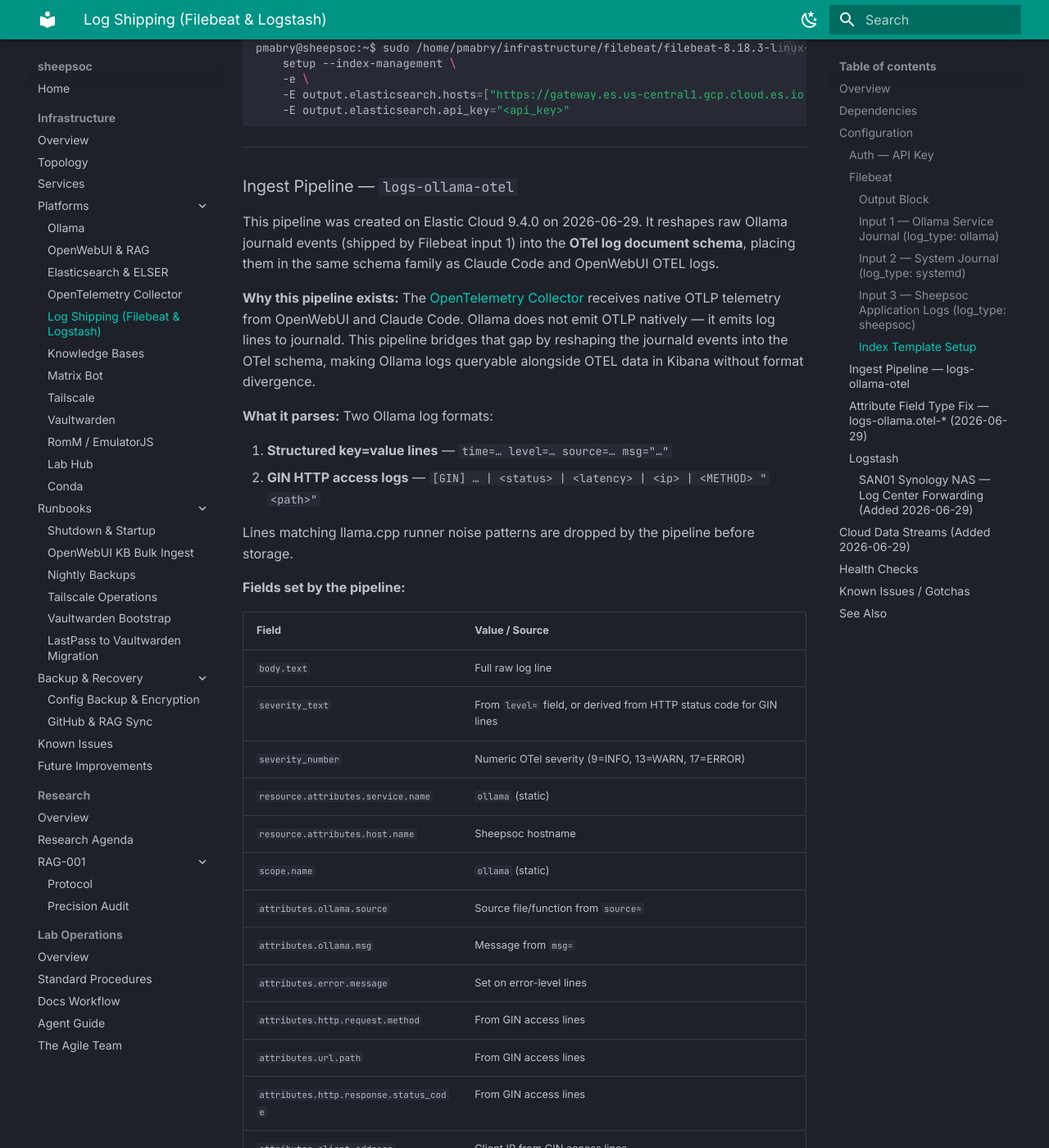
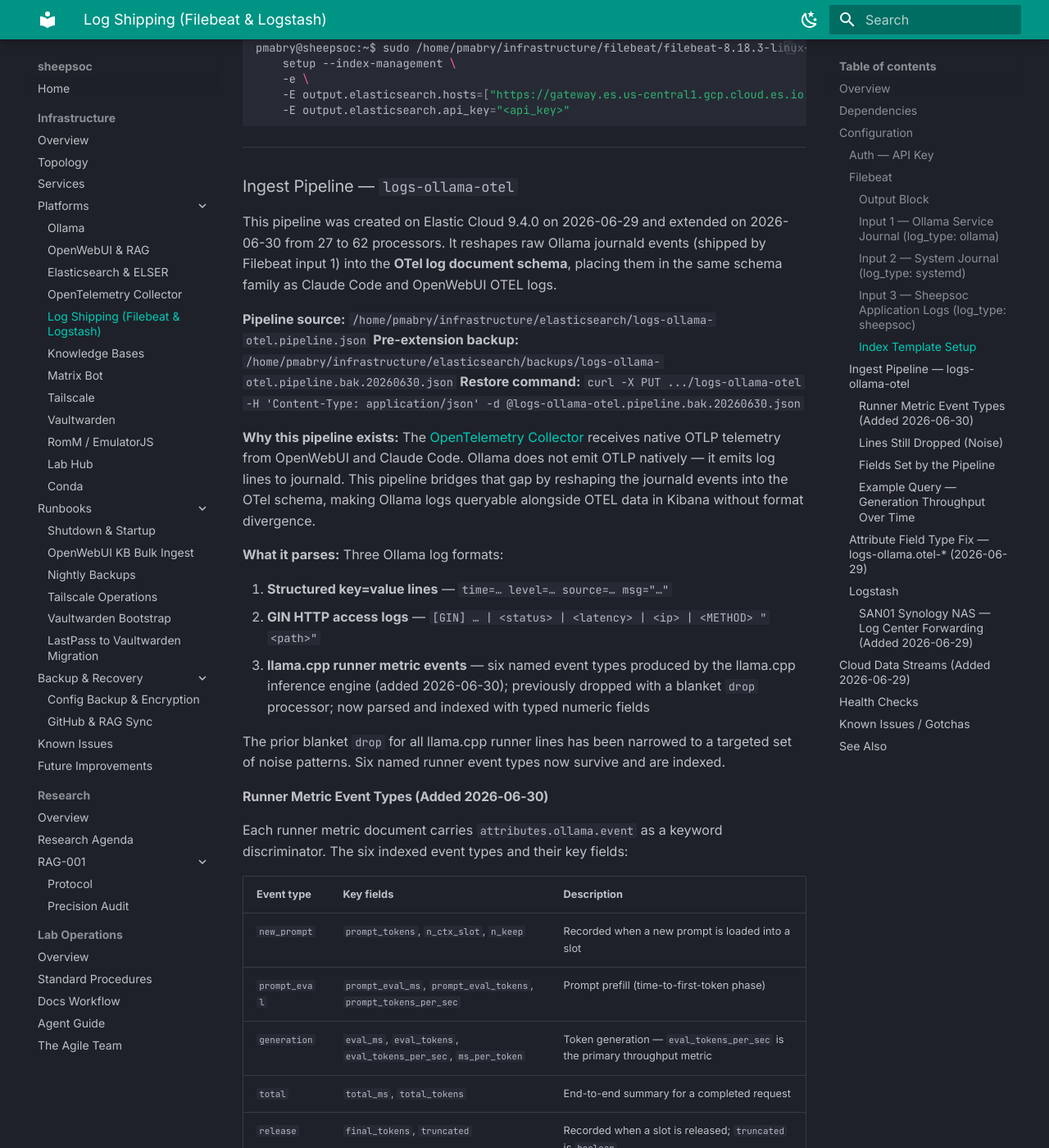
Before and after one commit to mabryp/sheepsoc-docs, an MkDocs documentation site: the page built from docs/infrastructure/platforms/log-shipping.md, in a window 1280 px wide and 1400 px high, scrolled down 2625 px. Shown: the whole window at 82% size. Built offline with MkDocs 1.6.1 and Material for MkDocs 9.7.7, drawn with Linux system fonts in a browser that asks for light colours; some of the changed text lies outside the part shown.

Commit message:
docs: document logs-ollama-otel pipeline extension to runner metrics (2026-06-30)
The logs-ollama-otel ingest pipeline was extended from 27 to 62 processors.
The blanket drop for all llama.cpp runner lines was narrowed: six runner metric
event types (new_prompt, prompt_eval, generation, total, release, slot_load)
now survive and are indexed with 18 typed numeric fields in attributes.ollama.*.

- log-shipping.md: expanded the pipeline section with runner event type table,
  lines-still-dropped list, full 18-field field catalog with ES types, backup
  file locations, and an example throughput aggregation query; updated Cloud
  Data Streams summary table
- ollama.md: updated Dependencies and See Also to reference runner metric capture
  and link to the field catalog
- elasticsearch-elser.md: updated logs-ollama.otel-default row to reflect the
  extended pipeline

Co-Authored-By: Claude Sonnet 4.6 <noreply@anthropic.com>

````diff
--- a/docs/infrastructure/platforms/log-shipping.md
+++ b/docs/infrastructure/platforms/log-shipping.md
@@ -90,18 +90,53 @@ pmabry@sheepsoc:~$ sudo /home/pmabry/infrastructure/filebeat/filebeat-8.18.3-lin
 
 ### Ingest Pipeline — `logs-ollama-otel`
 
-This pipeline was created on Elastic Cloud 9.4.0 on 2026-06-29. It reshapes raw Ollama journald events (shipped by Filebeat input 1) into the **OTel log document schema**, placing them in the same schema family as Claude Code and OpenWebUI OTEL logs.
+This pipeline was created on Elastic Cloud 9.4.0 on 2026-06-29 and extended on 2026-06-30 from 27 to 62 processors. It reshapes raw Ollama journald events (shipped by Filebeat input 1) into the **OTel log document schema**, placing them in the same schema family as Claude Code and OpenWebUI OTEL logs.
+
+**Pipeline source:** `/home/pmabry/infrastructure/elasticsearch/logs-ollama-otel.pipeline.json`
+**Pre-extension backup:** `/home/pmabry/infrastructure/elasticsearch/backups/logs-ollama-otel.pipeline.bak.20260630.json`
+**Restore command:** `curl -X PUT .../logs-ollama-otel -H 'Content-Type: application/json' -d @logs-ollama-otel.pipeline.bak.20260630.json`
 
 **Why this pipeline exists:** The [OpenTelemetry Collector](otelcol-contrib.md) receives native OTLP telemetry from OpenWebUI and Claude Code. Ollama does not emit OTLP natively — it emits log lines to journald. This pipeline bridges that gap by reshaping the journald events into the OTel schema, making Ollama logs queryable alongside OTEL data in Kibana without format divergence.
 
-**What it parses:** Two Ollama log formats:
+**What it parses:** Three Ollama log formats:
 
 1. **Structured key=value lines** — `time=… level=… source=… msg="…"`
 2. **GIN HTTP access logs** — `[GIN] … | <status> | <latency> | <ip> | <METHOD> "<path>"`
+3. **llama.cpp runner metric events** — six named event types produced by the llama.cpp inference engine (added 2026-06-30); previously dropped with a blanket `drop` processor; now parsed and indexed with typed numeric fields
 
-Lines matching llama.cpp runner noise patterns are dropped by the pipeline before storage.
+The prior blanket `drop` for all llama.cpp runner lines has been narrowed to a targeted set of noise patterns. Six named runner event types now survive and are indexed.
 
-**Fields set by the pipeline:**
+#### Runner Metric Event Types (Added 2026-06-30)
+
+Each runner metric document carries `attributes.ollama.event` as a keyword discriminator. The six indexed event types and their key fields:
+
+| Event type | Key fields | Description |
+|---|---|---|
+| `new_prompt` | `prompt_tokens`, `n_ctx_slot`, `n_keep` | Recorded when a new prompt is loaded into a slot |
+| `prompt_eval` | `prompt_eval_ms`, `prompt_eval_tokens`, `prompt_tokens_per_sec` | Prompt prefill (time-to-first-token phase) |
+| `generation` | `eval_ms`, `eval_tokens`, `eval_tokens_per_sec`, `ms_per_token` | Token generation — `eval_tokens_per_sec` is the primary throughput metric |
+| `total` | `total_ms`, `total_tokens` | End-to-end summary for a completed request |
+| `release` | `final_tokens`, `truncated` | Recorded when a slot is released; `truncated` is `boolean` |
+| `slot_load` | `n_ctx` | Context window size logged when a model slot is initialized |
+
+All runner metric fields are under the `attributes.ollama.*` namespace. `slot_id` and `task_id` are present on most event types and can be used to correlate the full set of documents for a single inference request.
+
+#### Lines Still Dropped (Noise)
+
+The following llama.cpp runner patterns continue to be dropped before storage — they carry no per-request telemetry value:
+
+- Streaming decode progress ticks (`n_decoded` / `tg t/s` pattern)
+- Sampler chain dumps
+- `llama_model_loader` kv array dumps
+- Cache and prompt-cache bookkeeping lines
+- Idle slot notices
+- `init_sampler` and `graphs reused` lines
+
+GIN and structured log parsing are unchanged by the 2026-06-30 extension (regression confirmed via live test).
+
+#### Fields Set by the Pipeline
+
+**Shared / structured log and GIN fields:**
 
 | Field | Value / Source |
 |---|---|
@@ -119,6 +154,47 @@ Lines matching llama.cpp runner noise patterns are dropped by the pipeline befor
 | `attributes.http.response.status_code` | From GIN access lines |
 | `attributes.client.address` | Client IP from GIN access lines |
 | `attributes.ollama.duration_ns` | Latency in nanoseconds from GIN access lines |
+
+**Runner metric fields (added 2026-06-30 — all under `attributes.ollama.*`):**
+
+| Field | ES type | Present on event types | Description |
+|---|---|---|---|
+| `attributes.ollama.event` | `keyword` | all runner events | Discriminator: `new_prompt` / `prompt_eval` / `generation` / `total` / `release` / `slot_load` |
+| `attributes.ollama.slot_id` | `long` | most | Slot identifier for correlating multi-doc request records |
+| `attributes.ollama.task_id` | `long` | most | Task ID (may be −1 for model-init tasks) |
+| `attributes.ollama.prompt_tokens` | `long` | `new_prompt` | Input token count |
+| `attributes.ollama.n_ctx_slot` | `long` | `new_prompt` | Context window tokens allocated for this slot |
+| `attributes.ollama.n_keep` | `long` | `new_prompt` | KV-cache tokens retained on context shift |
+| `attributes.ollama.prompt_eval_ms` | `float` | `prompt_eval` | Prompt prefill time in ms |
+| `attributes.ollama.prompt_eval_tokens` | `long` | `prompt_eval` | Tokens evaluated during prefill |
+| `attributes.ollama.prompt_tokens_per_sec` | `float` | `prompt_eval` | Prefill throughput |
+| `attributes.ollama.eval_ms` | `float` | `generation` | Generation time in ms |
+| `attributes.ollama.eval_tokens` | `long` | `generation` | Generated (output) token count |
+| `attributes.ollama.eval_tokens_per_sec` | `float` | `generation` | **Primary throughput metric** — generation tokens/sec |
+| `attributes.ollama.ms_per_token` | `float` | `generation` | Inverse throughput — ms per generated token |
+| `attributes.ollama.total_ms` | `float` | `total` | End-to-end request latency in ms |
+| `attributes.ollama.total_tokens` | `long` | `total` | Total tokens (prompt + generated) |
+| `attributes.ollama.final_tokens` | `long` | `release` | Final token count at slot release |
+| `attributes.ollama.truncated` | `boolean` | `release` | Whether context was truncated |
+| `attributes.ollama.n_ctx` | `long` | `slot_load` | Context window size at model load |
+
+All 18 runner metric fields are correctly typed and fully aggregatable. They are dynamically mapped by the existing `logs-ollama.otel-attrs@custom` component template — no index template changes were required. Verified via `field_caps` API on 2026-06-30 using mistral:7b (11 docs indexed); `avg(eval_tokens_per_sec)` confirmed aggregatable, returning 84.57 t/s.
+
+#### Example Query — Generation Throughput Over Time
+
+```json
+GET logs-ollama.otel-default/_search
+{
+  "size": 0,
+  "query": {"term": {"attributes.ollama.event": "generation"}},
+  "aggs": {
+    "throughput_over_time": {
+      "date_histogram": {"field": "@timestamp", "calendar_interval": "1h"},
+      "aggs": {"avg_tps": {"avg": {"field": "attributes.ollama.eval_tokens_per_sec"}}}
+    }
+  }
+}
+```
 
 !!! danger "Gotcha — Use `set _index`, Not `reroute`"
     The pipeline routes docs to `logs-ollama.otel-default` using a **`set` processor** that assigns `_index = logs-ollama.otel-default`. Do **not** use the `reroute` processor here.
@@ -252,7 +328,7 @@ All data streams below are in Elastic Cloud 9.4.0 (GCP us-central1). Most use th
 
 | Data Stream | Source | Shipper | Status |
 |---|---|---|---|
-| `logs-ollama.otel-default` | Ollama journald → `logs-ollama-otel` pipeline | Filebeat | Active |
+| `logs-ollama.otel-default` | Ollama journald + llama.cpp runner metrics → `logs-ollama-otel` pipeline (62 processors, extended 2026-06-30) | Filebeat | Active |
 | `filebeat-8.18.3` | System journal + sheepsoc app logs | Filebeat | Active (app log input currently idle) |
 | `logs-syslog.opnsense-default` | OPNsense firewall syslog on port 5514 | Logstash | Confirmed flowing |
 | `logs-syslog.asus-default` | ASUS RT-AX5400 syslog on port 5514 | Logstash | Confirmed flowing (~180+ docs as of 2026-06-29) |
@@ -292,6 +368,6 @@ pmabry@sheepsoc:~$ ss -tlnp | grep 5514
 
 - [Elasticsearch & ELSER](elasticsearch-elser.md) — **stores data in** Elastic Cloud 9.4.0 — destination for all log-shipping data streams
 - [OpenTelemetry Collector](otelcol-contrib.md) — **see also** — ships OpenWebUI and Claude Code OTLP telemetry to cloud via a separate OTLP path; shares the cloud API key with Filebeat and Logstash
-- [Ollama](ollama.md) — **monitored by** Filebeat; `ollama.service` journald output is shipped via the `logs-ollama-otel` pipeline to `logs-ollama.otel-default`
+- [Ollama](ollama.md) — **monitored by** Filebeat; `ollama.service` journald output and llama.cpp runner metrics are shipped via the `logs-ollama-otel` pipeline to `logs-ollama.otel-default`
 - [Services](../services.md) — service catalog entries for Filebeat and Logstash
 - [Known Issues](../known-issues.md) — active watchlist items for this pipeline
````
Also changed, not shown: docs/infrastructure/platforms/elasticsearch-elser.md (+1 -1 lines), docs/infrastructure/platforms/ollama.md (+2 -2 lines).
